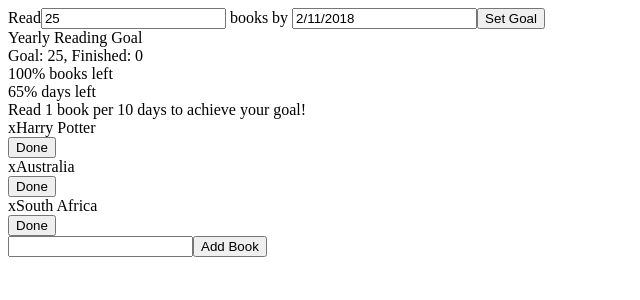
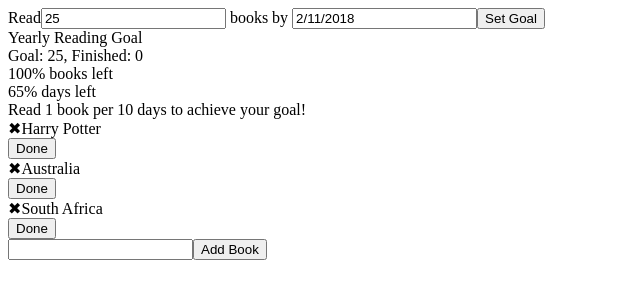
Before and after one commit to ml2439/ReactReduxReadingRecord, a React app: page / in a window 1280 px wide. Shown: the top 300 px of the page, without its empty margins (0-640 px from the left). Built offline with nearby package versions, Linux system fonts and the light colour scheme; the HTML template or start-up script is replaced by a standard one.

Commit message:
Fix AddGoal NAN issue

```diff
--- a/src/components/AddGoal.js
+++ b/src/components/AddGoal.js
@@ -12,7 +12,8 @@ export default class AddGoal extends Component {
     }
 
     onNumChange = (e) => {
-        this.state.numToRead = parseInt(e.target.value);
+        const isANumber = !isNaN(parseInt(e.target.value));
+        this.state.numToRead = isANumber ? parseInt(e.target.value) : '';
         this.setState(this.state);
     }
 
--- a/src/components/Book.js
+++ b/src/components/Book.js
@@ -7,7 +7,7 @@ const Book = props => {
     return (
         <div className="book">
             <div className="book-name">
-                <a className="remove-book" onClick={ () => props.removeBook(props.index) }>x</a>
+                <a className="remove-book" onClick={ () => props.removeBook(props.index) }>✖</a>
                 {props.name}
             </div>
             <BookStatus
--- a/src/index.js
+++ b/src/index.js
@@ -5,7 +5,9 @@ import { createStore } from 'redux'
 import reducer from './reducers'
 import App from './containers/App'
 
-const store = createStore(reducer)
+const store = createStore(
+    reducer,
+    window.devToolsExtension && window.devToolsExtension())
 
 render (
     <Provider store={store}>
```
